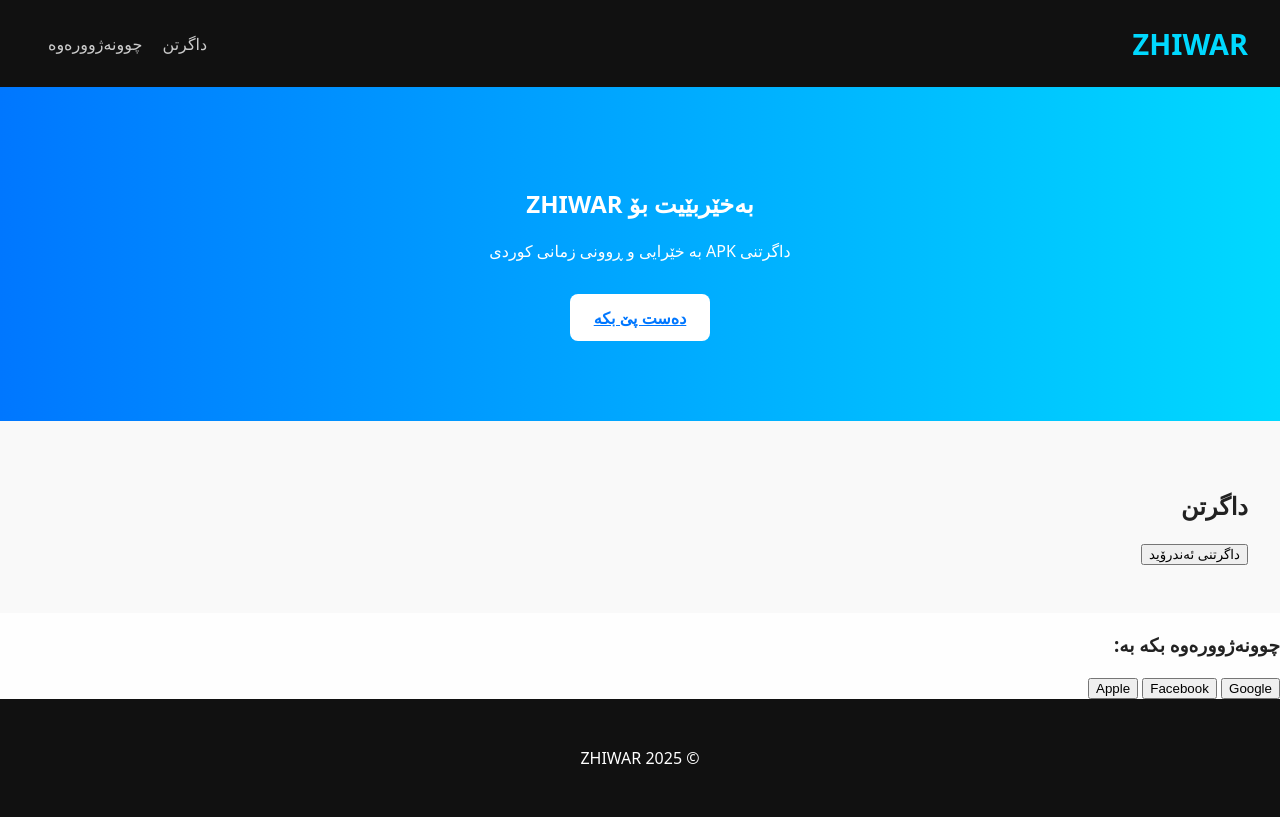
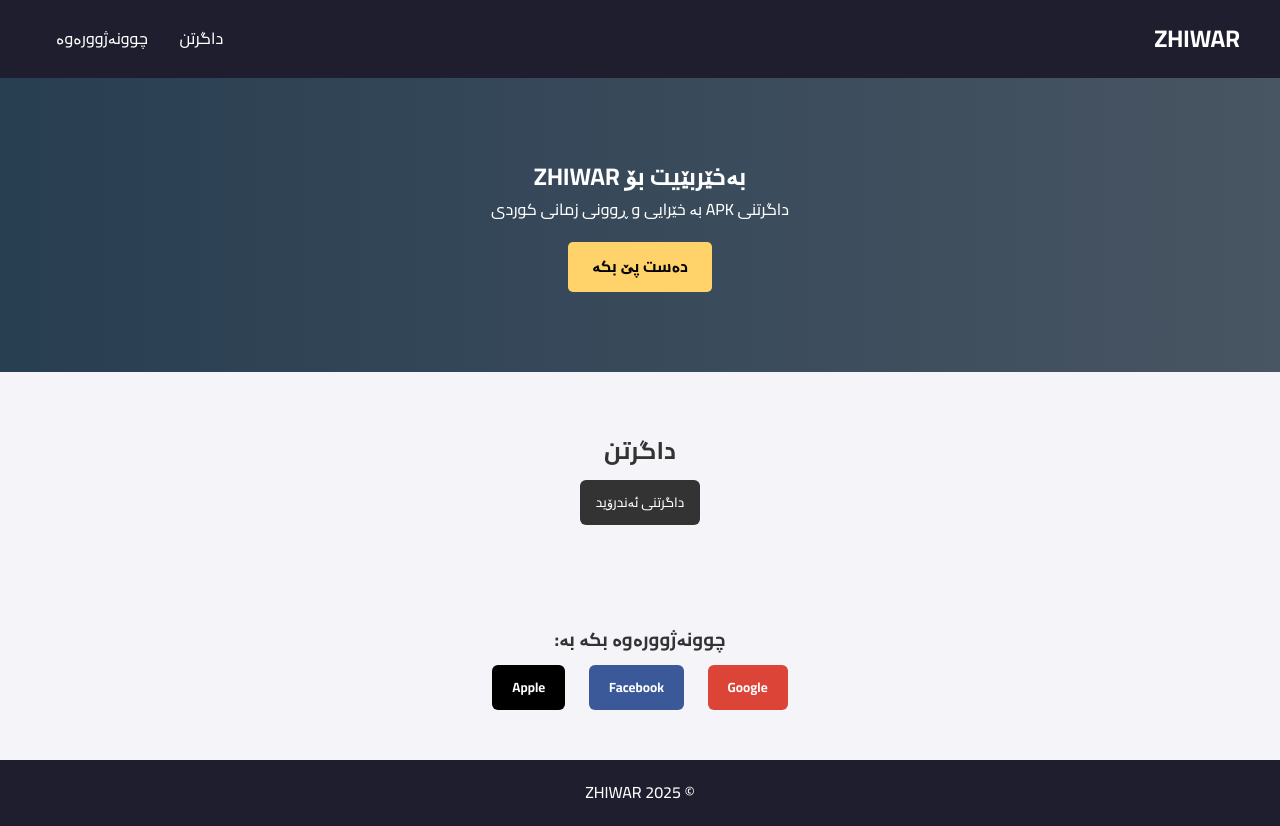
Before and after one commit to zhiwar404M/WEBSITE, a PHP site: page / in a window 1280 px wide. Run offline with PHP 8.4, Linux system fonts and the light colour scheme; some libraries are stand-ins or nearby versions.

Commit message:
Update style.css

```diff
--- a/style.css
+++ b/style.css
@@ -1,81 +1,141 @@
+* {
+  box-sizing: border-box;
+  margin: 0;
+  padding: 0;
+  font-family: 'Cairo', sans-serif;
+}
+
 body {
-  font-family: 'Noto Sans', sans-serif;
-  margin: 0;
-  background: #fefefe;
-  color: #222;
+  background: #f4f4f9;
+  color: #333;
+  line-height: 1.6;
 }
 
 header {
-  background: #111;
-  color: white;
+  background: #1e1e2f;
+  color: #fff;
   display: flex;
   justify-content: space-between;
-  padding: 1.5em 2em;
   align-items: center;
+  padding: 20px 40px;
+  box-shadow: 0 2px 10px rgba(0,0,0,0.1);
+  * { margin:0;padding:0;box-sizing:border-box;font-family:'Cairo'; }
+
+.logo{font-size:1.5rem;font-weight:700;}
+nav a{color:#fff;margin-left:16px;text-decoration:none;font-weight:500;}
+.hero{text-align:center;padding:80px 20px;background:linear-gradient(135deg,#283e51,#485563);color:#fff;}
+.cta{padding:12px 24px;background:#ffd369;color:#000;border-radius:4px;display:inline-block;margin-top:16px;font-weight:700;}
+.programs{text-align:center;padding:40px 20px;}
+.social-login{text-align:center;padding:40px 20px;}
+.social-buttons button{margin:8px;padding:10px 20px;border:none;border-radius:4px;color:#fff;font-weight:500;cursor:pointer;}
+.social-buttons .google {background:#db4437;}
+.social-buttons .facebook {background:#3b5998;}
+.social-buttons .apple {background:#000;}
+footer{text-align:center;padding:16px;color:#333;}
 }
 
 .logo {
-  font-size: 1.8em;
-  font-weight: bold;
-  color: #00d9ff;
+  font-size: 24px;
+  font-weight: 700;
 }
 
 nav a {
-  margin-left: 1em;
-  color: #ccc;
+  color: #fff;
+  margin: 0 12px;
   text-decoration: none;
+  font-weight: bold;
+}
+
+nav a:hover {
+  color: #ffd369;
 }
 
 .hero {
-  padding: 5em 2em;
-  background: linear-gradient(to right, #0077ff, #00d9ff);
   text-align: center;
-  color: white;
+  padding: 80px 20px;
+  background: linear-gradient(to right, #283e51, #485563);
+  color: #fff;
 }
 
 .cta {
-  margin-top: 1em;
-  background: white;
-  color: #0077ff;
-  padding: 0.8em 1.5em;
-  border-radius: 8px;
+  display: inline-block;
+  margin-top: 20px;
+  padding: 12px 24px;
+  background: #ffd369;
+  color: #000;
+  border-radius: 5px;
+  text-decoration: none;
   font-weight: bold;
-  display: inline-block;
+  transition: background 0.3s ease;
+}
+
+.cta:hover {
+  background: #ffb347;
 }
 
 .programs {
-  padding: 3em 2em;
-  background: #f9f9f9;
+  padding: 60px 20px;
+  text-align: center;
 }
 
 .program-grid {
-  display: grid;
-  grid-template-columns: repeat(auto-fit, minmax(220px, 1fr));
-  gap: 2em;
-  margin-top: 1.5em;
+  display: flex;
+  justify-content: center;
+  margin-top: 20px;
 }
 
 .card {
-  background: white;
-  padding: 2em;
+  background: #fff;
   border-radius: 10px;
-  box-shadow: 0 4px 12px rgba(0,0,0,0.1);
-  text-align: center;
+  padding: 20px 30px;
+  box-shadow: 0 4px 10px rgba(0,0,0,0.1);
+  max-width: 300px;
 }
 
-.card button {
-  background: #0077ff;
+button {
+  background: #333;
+  color: #fff;
+  border: none;
+  padding: 10px 16px;
+  margin-top: 10px;
+  border-radius: 6px;
+  cursor: pointer;
+  transition: background 0.3s ease;
+}
+
+button:hover {
+  background: #555;
+}
+
+.social-login {
+  text-align: center;
+  padding: 40px 20px;
+}
+
+.social-buttons button {
+  margin: 10px;
+  padding: 10px 20px;
+  border: none;
+  border-radius: 6px;
   color: white;
-  border: none;
-  padding: 0.7em 1.2em;
-  border-radius: 5px;
-  margin-top: 1em;
+  font-weight: bold;
   cursor: pointer;
+  transition: 0.3s;
+}
+
+.social-buttons .google {
+  background: #db4437;
+}
+.social-buttons .facebook {
+  background: #3b5998;
+}
+.social-buttons .apple {
+  background: #000;
 }
 
 footer {
-  background: #111;
-  color: white;
   text-align: center;
-  padding: 2em;
+  padding: 20px;
+  background: #1e1e2f;
+  color: #fff;
 }
```
